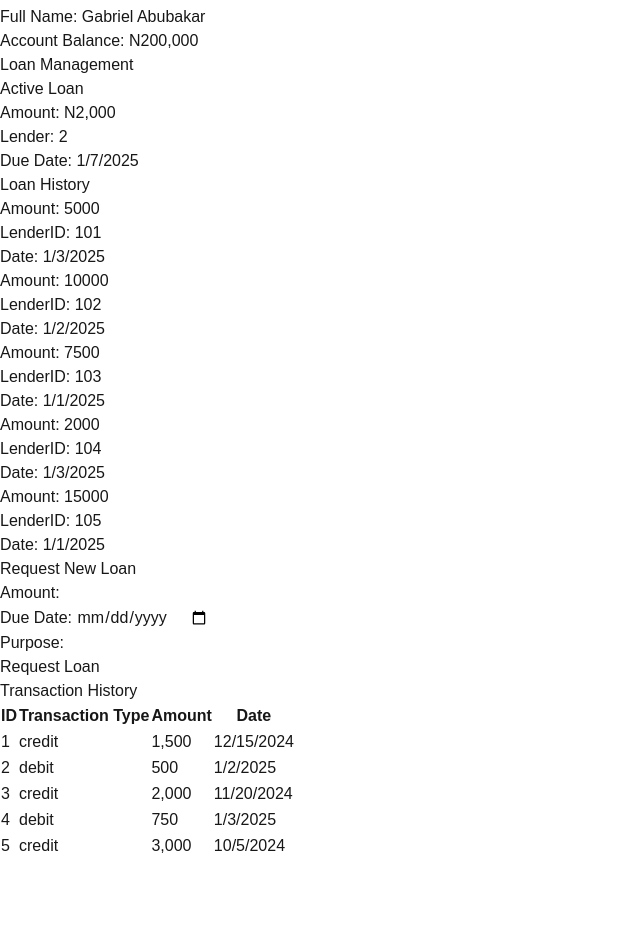
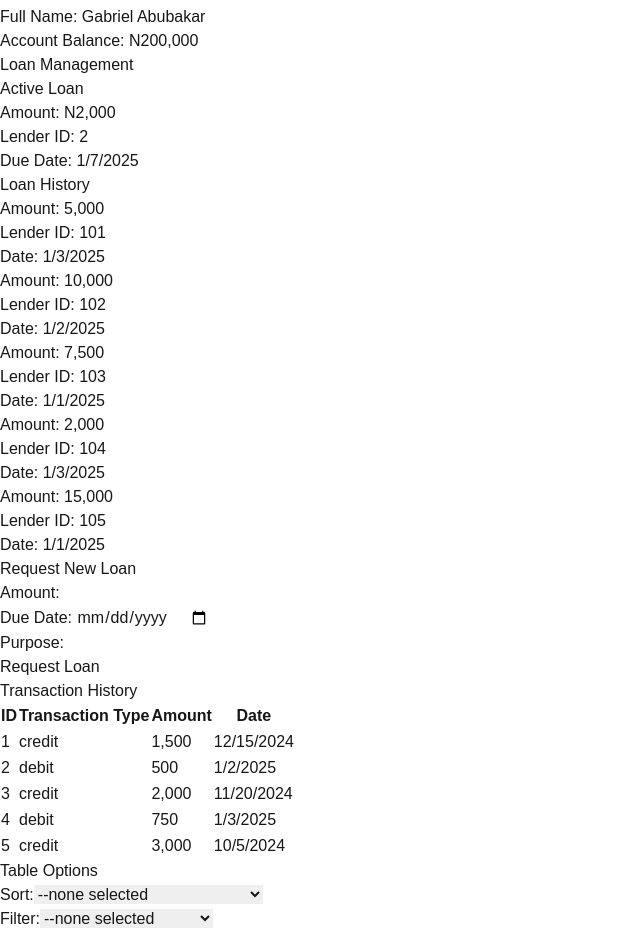
Before and after one commit to GabrielAbubakar/simbrella-fintech-task, a Next.js app: page / in a window 1280 px wide. Shown: the part 283-1214 px from the top of the page, without its empty margins (0-640 px from the left). Before the commit the page ends 1142 px from the top, so only its background shows below. Built offline with nearby package versions, Linux system fonts and the light colour scheme.

Commit message:
faulty implementation of sorting and filter

```diff
--- a/src/app/components/MainSection.tsx
+++ b/src/app/components/MainSection.tsx
@@ -9,7 +9,10 @@ export default function MainSection() {
     const [userInfo, setUserInfo] = useState<IUserInfo>()
     const [userLoans, setUserLoans] = useState<ILoanInfo[]>()
     const [userTransactions, setUserTransactions] = useState<ITransactionInfo[]>()
+    const [copyTransactions, setCopyTransactions] = useState<ITransactionInfo[]>()
     const [isLoading, setIsLoading] = useState(false)
+    const [sortFeatures, setSortFeatures] = useState<string>()
+    const [filterFeatures, setFilterFeatures] = useState<string>()
 
     async function getDetails() {
         try {
@@ -24,13 +27,41 @@ export default function MainSection() {
             setUserInfo(userRes.data)
             setUserLoans(loansRes.data)
             setUserTransactions(transactionRes.data)
-
+            setCopyTransactions(transactionRes.data)
         } catch (error) {
             console.log(error);
         } finally {
             setIsLoading(false)
         }
     }
+
+
+
+    useEffect(() => {
+        function tableFeatures() {
+            // Execute Sort Conditions
+            if (sortFeatures == 'amount-ascending') {
+                setUserTransactions(copyTransactions?.sort((a, b) => a.amount - b.amount))
+            } else if (sortFeatures == 'amount-descending') {
+                setUserTransactions(copyTransactions?.sort((a, b) => b.amount - a.amount))
+            } else if (sortFeatures == 'date-ascending') {
+                setUserTransactions(copyTransactions?.sort((a, b) => new Date(a.amount) - new Date(b.amount)))
+            } else if (sortFeatures == 'date-descending') {
+                setUserTransactions(copyTransactions?.sort((a, b) => new Date(b.amount) - new Date(a.amount)))
+            }
+
+
+            if (filterFeatures == 'filter-credit') {
+                setUserTransactions(copyTransactions?.filter((item) => item.transactionType == 'credit'))
+            } else if (filterFeatures == 'filter-debit') {
+                setUserTransactions(copyTransactions?.filter((item) => item.transactionType == 'debit'))
+            } else (
+                setUserTransactions(copyTransactions)
+            )
+        }
+
+        tableFeatures()
+    }, [sortFeatures, filterFeatures, copyTransactions])
 
     useEffect(() => {
         getDetails()
@@ -51,7 +82,7 @@ export default function MainSection() {
                         {
                             userTransactions?.slice().sort((a, b) => new Date(b.date) - new Date(a.date))
                                 .slice(0, 2).map((item: ITransactionInfo) => (
-                                    <li key={item.id}>
+                                    <li className="list-disc" key={item.id}>
                                         {item.transactionType.toUpperCase()} - {item.amount}
                                     </li>
                                 ))
@@ -74,8 +105,8 @@ export default function MainSection() {
                     <H2 text="Loan Management" />
                     <div className="mb-7">
                         <H3 text="Active Loan" />
-                        <p>Amount: N{userInfo?.activeLoan.amount.toLocaleString()}</p>
-                        <p>Lender: {userInfo?.activeLoan.lenderId}</p>
+                        <p>Amount: <span className="font-bold text-xl text-[#274867]">N{userInfo?.activeLoan.amount.toLocaleString()}</span></p>
+                        <p>Lender ID: {userInfo?.activeLoan.lenderId}</p>
                         <p>Due Date: {userInfo?.activeLoan.dueDate}</p>
                     </div>
 
@@ -86,15 +117,15 @@ export default function MainSection() {
                                 <li key={item.id}
                                     className="bg-slate-200 mb-6 p-2"
                                 >
-                                    <p>Amount: {item.amount}</p>
-                                    <p>LenderID: {item.lender_id}</p>
+                                    <p>Amount: {item.amount.toLocaleString()}</p>
+                                    <p>Lender ID: {item.lender_id}</p>
                                     <p>Date: {new Date(item.date).toLocaleDateString()}</p>
                                 </li>
                             ))}
                         </ul>
                     </div>
 
-                    <div className="mb-7 bg-slate-50 px-5 py-3">
+                    <div className="mb-7 bg-slate-100 px-5 py-3">
                         <H3 text="Request New Loan" />
                         <form action="">
                             <div className="mb-4">
@@ -112,7 +143,7 @@ export default function MainSection() {
                                 <input type="text" name="purpose" id="purpose" />
                             </div>
 
-                            <button className="bg-blue-500 px-4 py-1 text-white">
+                            <button className="bg-blue-500 px-4 py-1 text-white hover:-translate-y-1 transition-all">
                                 Request Loan
                             </button>
                         </form>
@@ -121,7 +152,7 @@ export default function MainSection() {
                 <div className="p-10 w-full bg-white">
                     <H2 text="Transaction History" />
 
-                    <table className="table-fixed text-center w-full mt-5">
+                    <table className="table-auto text-center w-full mt-5">
                         <thead>
                             <tr className="bg-[#eee] ">
                                 <th className="px-3 py-1">ID</th>
@@ -151,6 +182,38 @@ export default function MainSection() {
                             }
                         </tbody>
                     </table>
+
+                    <div className="mt-5 bg-slate-200 inline-block p-4">
+                        <p className="font-bold mb-4">Table Options</p>
+                        <div>
+                            <label className="font-bold" htmlFor="sort-feature">Sort:</label>
+                            <select
+                                name="sort-feature"
+                                id="sort-feature"
+                                defaultValue='none-selected'
+                                onChange={(e) => setSortFeatures(e.target.value)}>
+                                <option value="none-selected" disabled>--none selected</option>
+                                <option value="amount-ascending">Sort by Amount - Ascending</option>
+                                <option value="amount-descending">Sort by Amount - Descending</option>
+                                <option value="date-ascending">Sort by Date - Ascending</option>
+                                <option value="date-descending">Sort by Date - Descending</option>
+                            </select>
+                        </div>
+
+                        <div>
+                            <label className="font-bold" htmlFor="filter-feature">Filter:</label>
+                            <select
+                                name="filter-feature"
+                                id="filter-feature"
+                                defaultValue='none-selected'
+                                onChange={(e) => setFilterFeatures(e.target.value)}>
+                                <option value="none-selected" disabled>--none selected</option>
+                                <option value="filter-credit">Filter by Type - Credit</option>
+                                <option value="filter-debit">Filter by Type - Debit</option>
+                                <option value="none">none</option>
+                            </select>
+                        </div>
+                    </div>
                 </div>
             </div>
         </div>
--- a/src/app/components/index.tsx
+++ b/src/app/components/index.tsx
@@ -16,7 +16,7 @@ function H3({ text }: { text: string }) {
 
 function SideBarLink({ text }: { text: string }) {
     return (
-        <li className="mb-8 cursor-pointer">
+        <li className="cursor-pointer hover:bg-[#597e9f] py-4 transition-all">
             {text}
         </li>
     )
--- a/src/app/utils/interface.ts
+++ b/src/app/utils/interface.ts
@@ -26,3 +26,9 @@ export interface ITransactionInfo {
     amount: number,
     date: string,
 }
+
+export interface ITableFeatures {
+    sortFeature: string,
+    filterFeature: string,
+    arr: ITransactionInfo[]
+}
```
